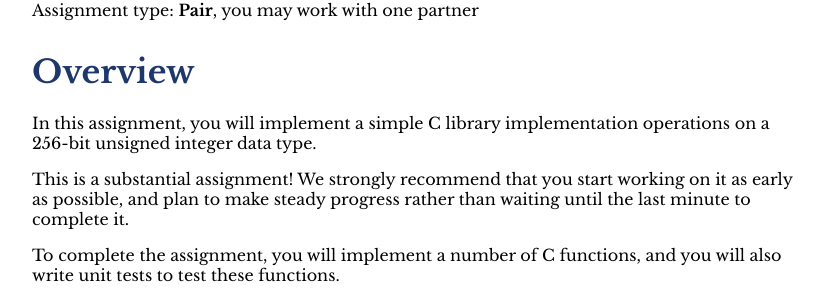
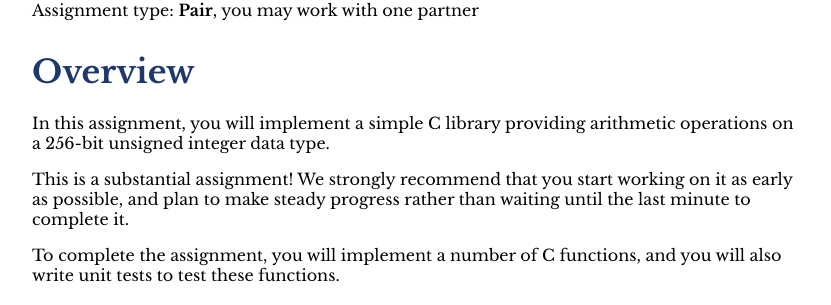
Before and after one commit to jhucsf/spring2025, a Jekyll site: the page built from assign/assign01.md, in a window 1280 px wide and 900 px high. Shown: the part 302-607 px from the top of the window, without its empty margins (224-1055 px from the left). Built offline with Jekyll 4.4.1, drawn with Linux system fonts in a browser that asks for light colours; formulas are drawn with MathJax 3.

Commit message:
improve phrasing

```diff
--- a/assign/assign01.md
+++ b/assign/assign01.md
@@ -11,8 +11,8 @@ Assignment type: **Pair**, you may work with one partner
 
 # Overview
 
-In this assignment, you will implement a simple C library implementation operations
-on a 256-bit unsigned integer data type.
+In this assignment, you will implement a simple C library providing
+arithmetic operations on a 256-bit unsigned integer data type.
 
 This is a substantial assignment! We strongly recommend that you start working
 on it as early as possible, and plan to make steady progress rather than waiting
```
